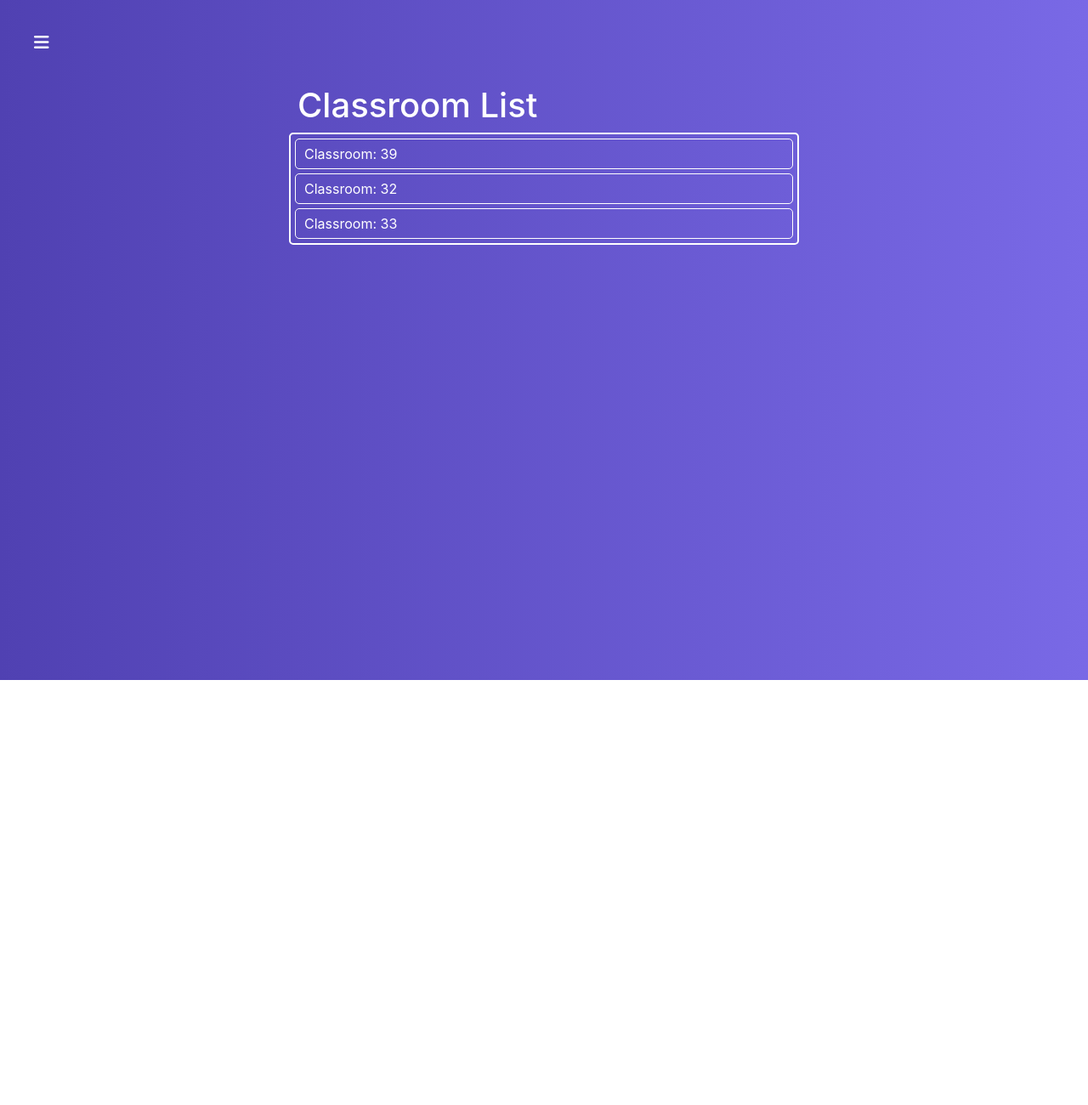
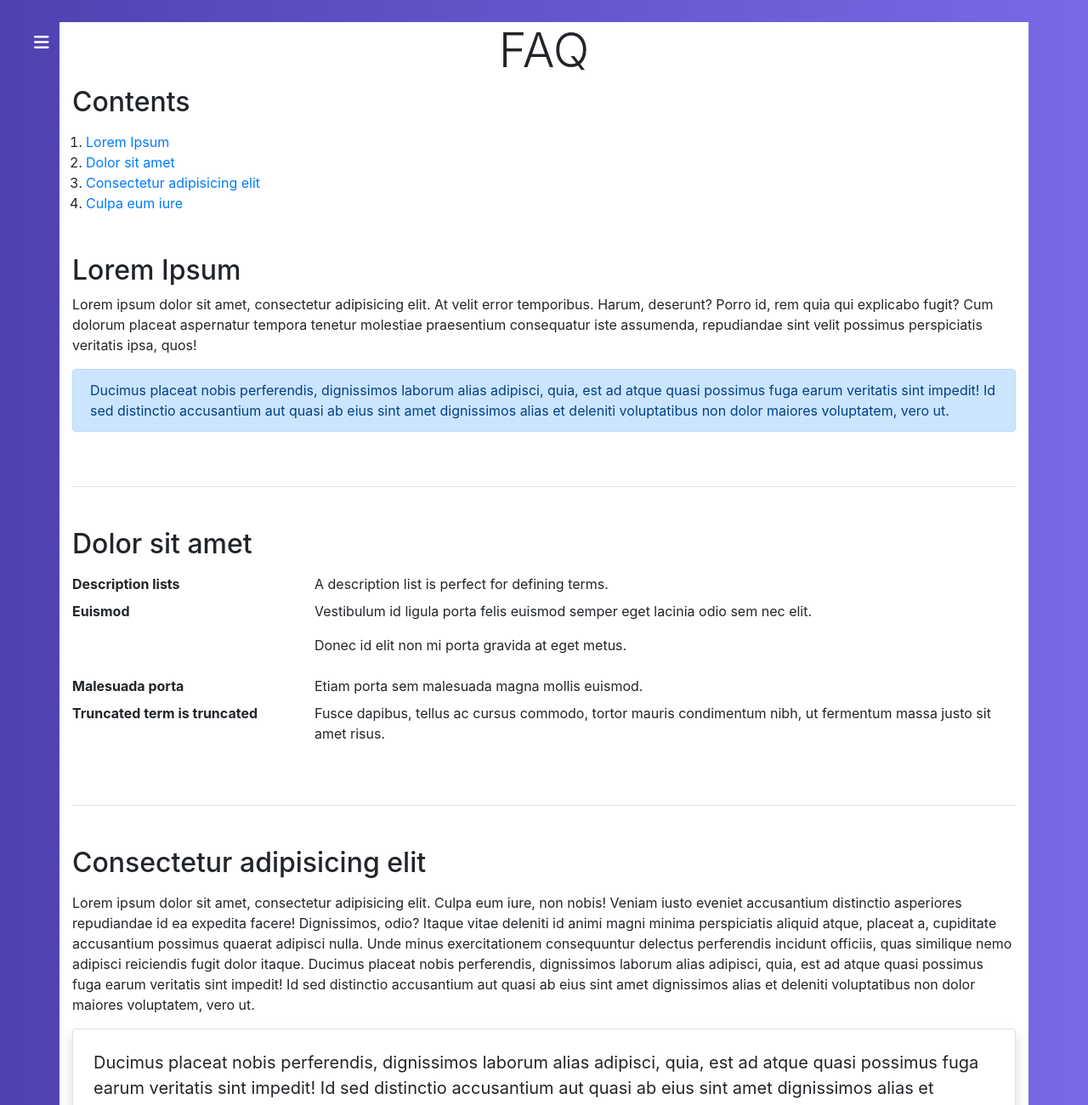
Before and after one commit to inkludo/CLT_React_pug, a React (Create React App) app: page /help in a window 1280 px wide. Shown: the top 1300 px of the page at 85% size. Before the commit the page ends 800 px from the top, so only its background shows below. Built offline with nearby package versions, Linux system fonts and the light colour scheme.

Commit message:
added HelpPage

```diff
--- a/src/App.js
+++ b/src/App.js
@@ -4,6 +4,7 @@ import Layout from './hoc/Layout/Layout';
 import { Classroom } from './containers/Classroom/Classroom';
 import { ClassroomList } from './containers/ClassroomList/ClassroomList';
 import { ItemDetails } from './containers/ItemDetails/ItemDetails';
+import { HelpPage } from './components/HelpPage/HelpPage';
 
 
 
@@ -13,12 +14,12 @@ function App() {
       <Switch>
         <Route path='/classroom/:id/pc/:id' component={ItemDetails} />
         <Route path='/classroom/:id' component={Classroom} />
+        <Route path='/help' component={HelpPage} />
         <Route path='/' component={ClassroomList} />
       </Switch>
     </Layout>
   );
 }
 
+
 export default App;
-
-//Todo: About page and charts
--- /dev/null
+++ b/src/components/HelpPage/HelpItem/HelpItem.js
@@ -0,0 +1,119 @@
+import React from "react";
+
+export const HelpItem = () => {
+  return (
+    <div className="help-items">
+      <div className="help-contents mb-5">
+        <h2 className="mb-3">Contents</h2>
+        <ol className="pl-3">
+          <li>
+            <a href="#lorem_ipsum">Lorem Ipsum</a>
+          </li>
+          <li>
+            <a href="#dolor_sit_amet">Dolor sit amet</a>
+          </li>
+          <li>
+            <a href="#consectetur_adipisicing_elit">
+              Consectetur adipisicing elit
+            </a>
+          </li>
+          <li>
+            <a href="#culpa_eum_iure">Culpa eum iure</a>
+          </li>
+        </ol>
+      </div>
+      <div className="help-item mb-5 pb-5 border-bottom" id="lorem_ipsum">
+        <h2>Lorem Ipsum</h2>
+        <p>
+          Lorem ipsum dolor sit amet, consectetur adipisicing elit. At velit
+          error temporibus. Harum, deserunt? Porro id, rem quia qui explicabo
+          fugit? Cum dolorum placeat aspernatur tempora tenetur molestiae
+          praesentium consequatur iste assumenda, repudiandae sint velit
+          possimus perspiciatis veritatis ipsa, quos!
+        </p>
+        <div className="alert alert-primary" role="alert">
+          Ducimus placeat nobis perferendis, dignissimos laborum alias adipisci,
+          quia, est ad atque quasi possimus fuga earum veritatis sint impedit!
+          Id sed distinctio accusantium aut quasi ab eius sint amet dignissimos
+          alias et deleniti voluptatibus non dolor maiores voluptatem, vero ut.
+        </div>
+      </div>
+      <div className="help-item mb-5 pb-5 border-bottom" id="dolor_sit_amet">
+        <h2 className="mb-3">Dolor sit amet</h2>
+        <dl className="row">
+          <dt className="col-sm-3">Description lists</dt>
+          <dd className="col-sm-9">
+            A description list is perfect for defining terms.
+          </dd>
+
+          <dt className="col-sm-3">Euismod</dt>
+          <dd className="col-sm-9">
+            <p>
+              Vestibulum id ligula porta felis euismod semper eget lacinia odio
+              sem nec elit.
+            </p>
+            <p>Donec id elit non mi porta gravida at eget metus.</p>
+          </dd>
+
+          <dt className="col-sm-3">Malesuada porta</dt>
+          <dd className="col-sm-9">
+            Etiam porta sem malesuada magna mollis euismod.
+          </dd>
+
+          <dt className="col-sm-3 text-truncate">
+            Truncated term is truncated
+          </dt>
+          <dd className="col-sm-9">
+            Fusce dapibus, tellus ac cursus commodo, tortor mauris condimentum
+            nibh, ut fermentum massa justo sit amet risus.
+          </dd>
+        </dl>
+      </div>
+      <div
+        className="help-item mb-5 pb-5 border-bottom"
+        id="consectetur_adipisicing_elit"
+      >
+        <h2 className="mb-3">Consectetur adipisicing elit</h2>
+        <p>
+          Lorem ipsum dolor sit amet, consectetur adipisicing elit. Culpa eum
+          iure, non nobis! Veniam iusto eveniet accusantium distinctio
+          asperiores repudiandae id ea expedita facere! Dignissimos, odio?
+          Itaque vitae deleniti id animi magni minima perspiciatis aliquid
+          atque, placeat a, cupiditate accusantium possimus quaerat adipisci
+          nulla. Unde minus exercitationem consequuntur delectus perferendis
+          incidunt officiis, quas similique nemo adipisci reiciendis fugit dolor
+          itaque. Ducimus placeat nobis perferendis, dignissimos laborum alias
+          adipisci, quia, est ad atque quasi possimus fuga earum veritatis sint
+          impedit! Id sed distinctio accusantium aut quasi ab eius sint amet
+          dignissimos alias et deleniti voluptatibus non dolor maiores
+          voluptatem, vero ut.
+        </p>
+        <blockquote className="blockquote border p-4 mt-3 shadow p-3 bg-white rounded">
+          Ducimus placeat nobis perferendis, dignissimos laborum alias adipisci,
+          quia, est ad atque quasi possimus fuga earum veritatis sint impedit!
+          Id sed distinctio accusantium aut quasi ab eius sint amet dignissimos
+          alias et deleniti voluptatibus non dolor maiores voluptatem, vero ut.
+        </blockquote>
+      </div>
+      <div className="help-item mb-5 pb-5 border-bottom" id="culpa_eum_iure">
+        <h2 className="mb-3">Culpa eum iure</h2>
+        <p>
+          Lorem ipsum dolor sit amet, consectetur adipisicing elit. Culpa eum
+          iure, non nobis! Veniam iusto eveniet accusantium distinctio
+          asperiores repudiandae id ea expedita facere! Dignissimos, odio?
+          Itaque vitae deleniti id animi magni minima perspiciatis aliquid
+          atque, placeat a, cupiditate accusantium possimus quaerat adipisci
+          nulla. Unde minus exercitationem consequuntur delectus perferendis
+          incidunt officiis, quas similique nemo adipisci reiciendis fugit dolor
+          itaque.
+        </p>
+        <div className="alert alert-warning" role="alert">
+          Ducimus placeat nobis perferendis, dignissimos laborum alias adipisci,
+          quia, est ad atque quasi possimus fuga earum veritatis sint impedit!
+          Id sed distinctio accusantium aut quasi ab eius sint amet dignissimos
+          alias et deleniti voluptatibus non dolor maiores voluptatem, vero ut.
+        </div>
+      </div>
+    </div>
+  );
+}
--- /dev/null
+++ b/src/components/HelpPage/HelpPage.css
@@ -0,0 +1,10 @@
+.customContainer{
+    width: 100%;
+    background: linear-gradient(90deg, #5041b2 0%, #7969e6 100%);
+}
+
+.container{
+    background: white !important;
+    margin-top: 2vw;
+
+}
--- /dev/null
+++ b/src/components/HelpPage/HelpPage.js
@@ -0,0 +1,15 @@
+import React from "react";
+import { HelpItem } from "./HelpItem/HelpItem";
+import { withRouter } from 'react-router-dom'
+import './HelpPage.css'
+
+export const HelpPage = () => {
+  return (
+    <div className="customContainer">
+      <div className="container help-page">
+        <h1 className="text-center display-4">FAQ</h1>
+        <HelpItem />
+      </div>
+    </div>
+  );
+}
--- a/src/components/Navigation/Drawer/Drawer.js
+++ b/src/components/Navigation/Drawer/Drawer.js
@@ -6,7 +6,7 @@ import { NavLink } from 'react-router-dom'
 
 const links = [
     { to: '/', label: 'List', exact: true },
-    { to: '/about', label: 'About', exact: false }
+    { to: '/help', label: 'Help', exact: true }
 ]
 
 class Drawer extends Component {
@@ -14,7 +14,6 @@ class Drawer extends Component {
     clickHandler = () => {
         this.props.onClose()
     }
-
 
 
 
```
